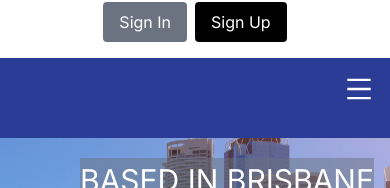
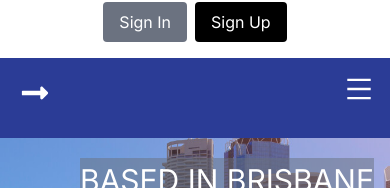
Before and after one commit to marksikaundi/Classified-App, a Next.js app: page /about in a window 390 px wide. Shown: the part 141-329 px from the top of the page. Built offline with nearby package versions, Linux system fonts and the light colour scheme.

Commit message:
added arrow to menu nav

```diff
--- a/app/components/Navbar.jsx
+++ b/app/components/Navbar.jsx
@@ -3,6 +3,7 @@
 import React, { useState } from "react";
 import Link from "next/link";
 import { AiOutlineMenu, AiOutlineClose } from "react-icons/ai";
+import { FaLongArrowAltRight } from 'react-icons/fa';
 
 function Navbar() {
   const [nav, setNav] = useState(false);
@@ -43,6 +44,10 @@ function Navbar() {
         </nav>
       </ul>
 
+      <div className="left-0 ml-5 mt-5 text-white md:hidden">
+        < FaLongArrowAltRight size={30} />
+      </div>
+
       {/* mobile button */}
       <div
         onClick={handleNav}
```
